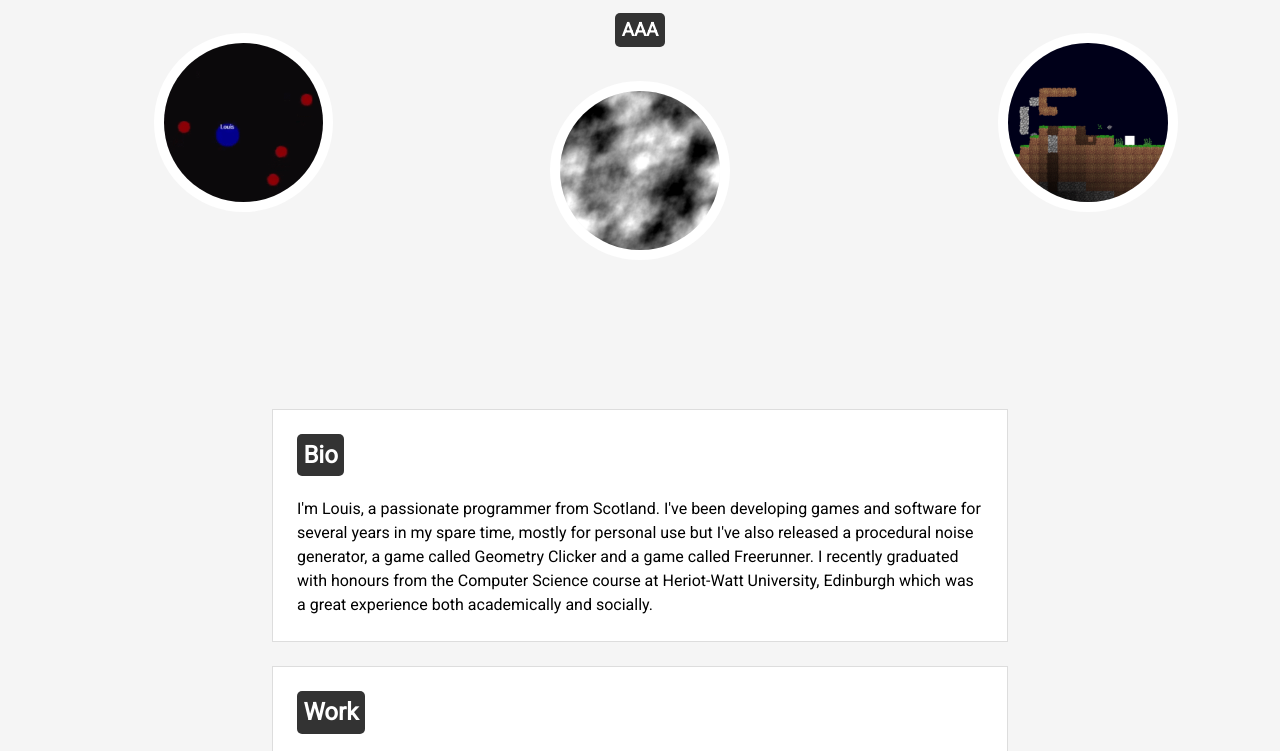
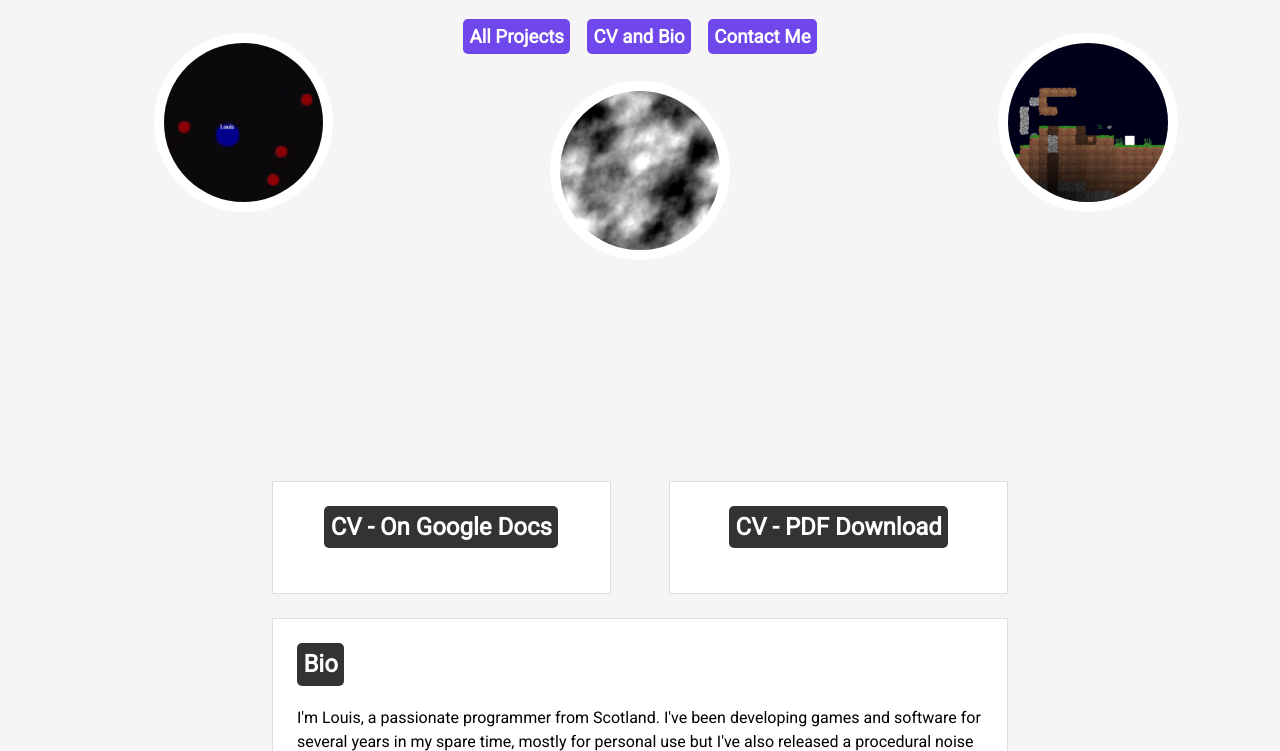
Before and after one commit to LouisDevelopment/Portfolio, a plain HTML site: page about.html in a window 1280 px wide. Shown: the part 447-1198 px from the top of the page. Drawn offline with Linux system fonts and the light colour scheme.

Commit message:
Added Buttons to Landing

```diff
--- a/about.html
+++ b/about.html
@@ -28,13 +28,26 @@
     <div class="center">
       <h1>Louis Braidwood</h1>
       <h2>Software and Game Developer</h2>
-      <h3 class="title">AAA</h3>
+      <h3 class="landing-button"><a href="index.html">All Projects</a></h3>
+      <h3 class="landing-button"><a href="#continue">CV and Bio</a></h3>
+      <h3 class="landing-button"><a href="contact.html">Contact Me</a></h3>
     </div>
 
   </section>
 
   <main>
-    <br id="bio">
+    <br id="continue">
+    <br>
+    <br>
+    <br>
+    <section class="double-project">
+      <section class="double-project-panel-left">
+        <h2 style="text-align: center"><a href="https://docs.google.com/document/d/1sDIcDwmlkOf2Qq-nimRUbnTzN3r6b22tJUZo7GRcZZ0/edit?usp=sharing" target=”_blank” class="title">CV - On Google Docs</a></h2>
+      </section>
+      <section class="double-project-panel-right">
+        <h2 style="text-align: center"> <a href="Screenshots/Louis Braidwood CV.pdf" download class="title">CV - PDF Download</a></h2>
+      </section>
+    </section>
     <section class="project">
 
       <h2><a class="title">Bio</a></h2>
--- a/darkmode.js
+++ b/darkmode.js
@@ -3,10 +3,14 @@ onStart();
 function toggleDark() {
     var body = document.body;
     const projects = document.getElementsByClassName("project");
+    const left_projects = document.getElementsByClassName("double-project-panel-left");
+    const right_projects = document.getElementsByClassName("double-project-panel-right");
     body.classList.toggle("darkmode");
 
     for(let i = 0; i < projects.length; i++){
         projects[i].classList.toggle("project_darkmode");
+        left_projects[i].classList.toggle("project_darkmode");
+        right_projects[i].classList.toggle("project_darkmode");
     }
     if(body.classList.contains("darkmode")){
         localStorage.setItem('darkMode', 'enabled');
@@ -18,12 +22,16 @@ function toggleDark() {
 function onStart(){
   var body = document.body;
   const projects = document.getElementsByClassName("project");
+  const left_projects = document.getElementsByClassName("double-project-panel-left");
+  const right_projects = document.getElementsByClassName("double-project-panel-right");
   if (localStorage.getItem('darkMode') == 'enabled') {
     body.classList.add('darkmode');
     const checkbox = document.getElementById('darkmode');
     checkbox.checked = true;
     for(let i = 0; i < projects.length; i++){
         projects[i].classList.toggle("project_darkmode");
+        left_projects[i].classList.toggle("project_darkmode");
+        right_projects[i].classList.toggle("project_darkmode");
     }
   }
 }
--- a/style.css
+++ b/style.css
@@ -47,6 +47,22 @@
     height:14vw;
     border-radius: 50%;
     transition:0.3s;
+  }
+
+  .landing-button{
+    display: inline-block;
+    background-color: #7047EB;
+    color: #fff;
+    padding: 0.2rem 0.4rem;
+    margin:0.4rem;
+    margin-bottom: 0.3rem;
+    text-decoration: none;
+    border-radius: 5px;
+    transition: background-color 0.2s ease-in-out;
+  }
+
+  .landing-button:hover {
+    background-color: #a077EB;
   }
 
   .splash-page img:hover{
```
Also changed, not shown: contact.html (+1 -8 lines).
